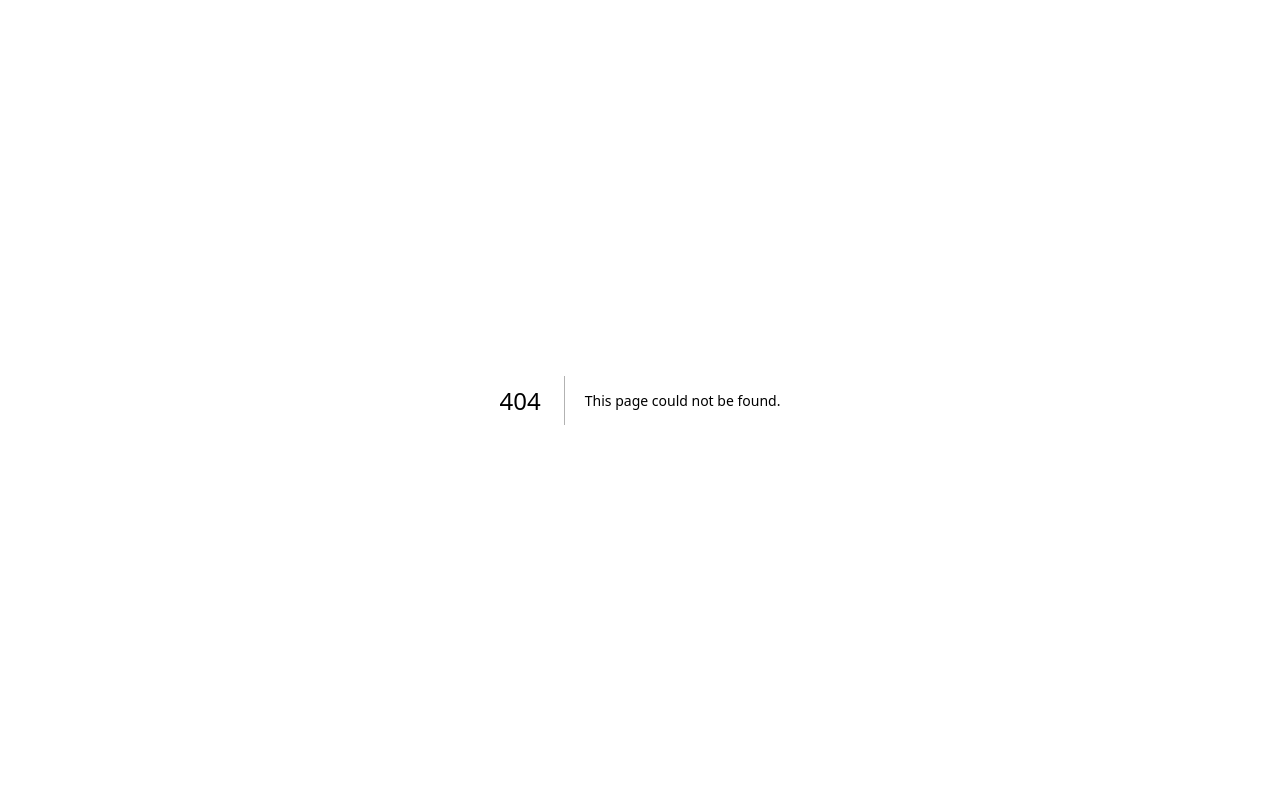
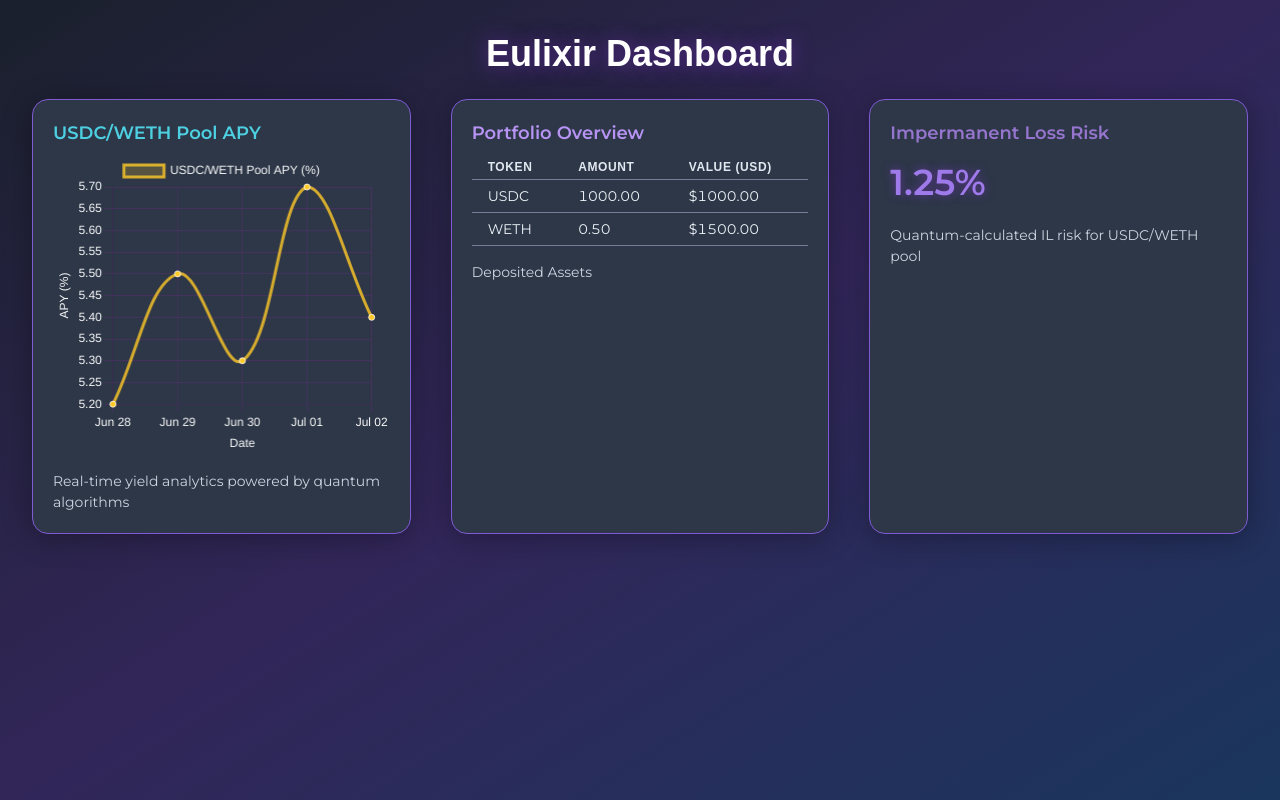
Before and after one commit to TechieTeee/eulixir, a Next.js app: page /dashboard in a window 1280 px wide. Before the commit this address had no page. Built offline with nearby package versions, Linux system fonts and the light colour scheme; a web font is replaced by a local one.

Commit message:
Fixed dashboard route

```diff
--- a/package.json
+++ b/package.json
@@ -15,6 +15,7 @@
     "@eulerxyz/euler-sdk": "^0.2.16",
     "@neondatabase/serverless": "^1.0.1",
     "chart.js": "^4.5.0",
+    "chartjs-adapter-date-fns": "^3.0.0",
     "framer-motion": "^6.5.1",
     "lucide-react": "^0.525.0",
     "next": "15.3.4",
--- /dev/null
+++ b/src/app/dashboard/page.tsx
@@ -0,0 +1,5 @@
+  import Dashboard from '@/components/Dashboard';
+
+  export default function DashboardPage() {
+    return <Dashboard />;
+  }
--- a/src/components/Dashboard.tsx
+++ b/src/components/Dashboard.tsx
@@ -14,6 +14,10 @@ import {
   Tr,
   Th,
   Td,
+  Alert,
+  AlertIcon,
+  Spinner,
+  Center,
 } from "@chakra-ui/react";
 import { motion } from "framer-motion";
 import { Line } from "react-chartjs-2";
@@ -26,6 +30,7 @@ import {
   Title,
   Tooltip,
   Legend,
+  CategoryScale,
 } from "chart.js";
 import "chartjs-adapter-date-fns"; // For date handling in charts
 
@@ -34,6 +39,7 @@ ChartJS.register(
   PointElement,
   LinearScale,
   TimeScale,
+  CategoryScale,
   Title,
   Tooltip,
   Legend
@@ -56,18 +62,30 @@ export default function Dashboard() {
   const [poolData, setPoolData] = useState<PoolData[]>([]);
   const [portfolio, setPortfolio] = useState<PortfolioAsset[]>([]);
   const [ilRisk, setIlRisk] = useState<number>(0);
+  const [loading, setLoading] = useState<boolean>(true);
+  const [error, setError] = useState<string | null>(null);
 
   // Fetch data from API
   useEffect(() => {
     async function fetchData() {
       try {
+        setLoading(true);
+        setError(null);
         const res = await fetch("/api/pool");
+
+        if (!res.ok) {
+          throw new Error(`HTTP error! status: ${res.status}`);
+        }
+
         const data = await res.json();
-        setPoolData(data.apyData);
-        setPortfolio(data.portfolio);
-        setIlRisk(data.ilRisk);
+        setPoolData(data.apyData || []);
+        setPortfolio(data.portfolio || []);
+        setIlRisk(data.ilRisk || 0);
       } catch (error) {
         console.error("Error fetching pool data:", error);
+        setError(error instanceof Error ? error.message : "Failed to fetch data");
+      } finally {
+        setLoading(false);
       }
     }
     fetchData();
@@ -79,106 +97,199 @@ export default function Dashboard() {
       {
         label: "USDC/WETH Pool APY (%)",
         data: poolData.map((point) => ({
-          x: new Date(point.timestamp),
+          x: new Date(point.timestamp).getTime(),
           y: point.apy,
         })),
-        borderColor: "rgba(255, 202, 40, 0.8)", // gold.400
+        borderColor: "rgba(255, 202, 40, 0.8)",
         backgroundColor: "rgba(255, 202, 40, 0.2)",
         pointBackgroundColor: "rgba(255, 202, 40, 1)",
         pointBorderColor: "rgba(255, 255, 255, 0.8)",
         tension: 0.4,
+        fill: false,
       },
     ],
   };
 
   const chartOptions = {
     responsive: true,
+    maintainAspectRatio: false,
     plugins: {
-      legend: { display: true, labels: { color: "#FAFAFA" } }, // platinum.100
-      tooltip: { backgroundColor: "rgba(29, 32, 44, 0.9)" }, // gray.800
+      legend: {
+        display: true,
+        labels: { color: "#FAFAFA" }
+      },
+      tooltip: {
+        backgroundColor: "rgba(29, 32, 44, 0.9)",
+        titleColor: "#FAFAFA",
+        bodyColor: "#FAFAFA",
+      },
     },
     scales: {
       x: {
         type: "time" as const,
-        time: { unit: "day" },
-        title: { display: true, text: "Date", color: "#FAFAFA" },
-        grid: { color: "rgba(156, 39, 176, 0.2)" }, // mystic.500
+        time: {
+          unit: "day" as const,
+          displayFormats: {
+            day: 'MMM dd'
+          }
+        },
+        title: {
+          display: true,
+          text: "Date",
+          color: "#FAFAFA"
+        },
+        grid: { color: "rgba(156, 39, 176, 0.2)" },
+        ticks: { color: "#FAFAFA" },
       },
       y: {
-        title: { display: true, text: "APY (%)", color: "#FAFAFA" },
+        title: {
+          display: true,
+          text: "APY (%)",
+          color: "#FAFAFA"
+        },
         grid: { color: "rgba(156, 39, 176, 0.2)" },
+        ticks: { color: "#FAFAFA" },
       },
     },
-  };
+  } as const;
+
+  if (loading) {
+    return (
+      <Box p={8} bgGradient="linear(to-br, gray.900, purple.900, blue.900)">
+        <Center height="400px">
+          <Spinner size="xl" color="purple.400" />
+        </Center>
+      </Box>
+    );
+  }
+
+  if (error) {
+    return (
+      <Box p={8} bgGradient="linear(to-br, gray.900, purple.900, blue.900)">
+        <Alert status="error" bg="red.800" borderColor="red.600">
+          <AlertIcon />
+          Error loading dashboard: {error}
+        </Alert>
+      </Box>
+    );
+  }
 
   return (
-    <Box p={8} bgGradient="linear(to-br, gray.900, mystic.900, indigo.900)">
-      <Heading as="h2" size="xl" variant="glowing" mb={6}>
+    <Box p={8} bgGradient="linear(to-br, gray.900, purple.900, blue.900)" minHeight="100vh">
+      <Heading
+        as="h2"
+        size="xl"
+        mb={6}
+        color="white"
+        textAlign="center"
+        textShadow="0 0 20px rgba(147, 51, 234, 0.5)"
+      >
         Eulixir Dashboard
       </Heading>
+
       <SimpleGrid columns={{ base: 1, md: 2, lg: 3 }} spacing={10}>
         <MotionCard
           initial={{ opacity: 0, y: 20 }}
           animate={{ opacity: 1, y: 0 }}
           transition={{ duration: 0.5 }}
+          bg="gray.800"
+          borderColor="purple.500"
+          borderWidth="1px"
+          _hover={{
+            transform: "translateY(-4px)",
+            boxShadow: "0 8px 25px rgba(147, 51, 234, 0.3)"
+          }}
         >
           <CardBody>
-            <Text variant="azure" mb={2}>
+            <Text color="cyan.300" mb={2} fontWeight="bold" fontSize="lg">
               USDC/WETH Pool APY
             </Text>
             <Box height="300px">
+              {poolData.length > 0 ? (
                 <Line data={chartData} options={chartOptions} />
+              ) : (
+                <Center height="100%">
+                  <Text color="gray.400">No APY data available</Text>
+                </Center>
+              )}
             </Box>
-            <Text variant="dataLabel" mt={4}>
+            <Text color="gray.400" mt={4} fontSize="sm">
               Real-time yield analytics powered by quantum algorithms
             </Text>
           </CardBody>
         </MotionCard>
+
         <MotionCard
           initial={{ opacity: 0, y: 20 }}
           animate={{ opacity: 1, y: 0 }}
           transition={{ duration: 0.5, delay: 0.2 }}
+          bg="gray.800"
+          borderColor="purple.500"
+          borderWidth="1px"
+          _hover={{
+            transform: "translateY(-4px)",
+            boxShadow: "0 8px 25px rgba(147, 51, 234, 0.3)"
+          }}
         >
           <CardBody>
-            <Text variant="mystic" mb={2}>
+            <Text color="purple.300" mb={2} fontWeight="bold" fontSize="lg">
               Portfolio Overview
             </Text>
+            {portfolio.length > 0 ? (
               <Table variant="simple" size="sm">
                 <Thead>
                   <Tr>
-                  <Th color="platinum.100">Token</Th>
-                  <Th color="platinum.100">Amount</Th>
-                  <Th color="platinum.100">Value (USD)</Th>
+                    <Th color="gray.300" borderColor="gray.600">Token</Th>
+                    <Th color="gray.300" borderColor="gray.600">Amount</Th>
+                    <Th color="gray.300" borderColor="gray.600">Value (USD)</Th>
                   </Tr>
                 </Thead>
                 <Tbody>
                   {portfolio.map((asset, index) => (
                     <Tr key={index}>
-                    <Td color="gray.200">{asset.token}</Td>
-                    <Td color="gray.200">{asset.amount.toFixed(2)}</Td>
-                    <Td color="gray.200">${asset.valueUSD.toFixed(2)}</Td>
+                      <Td color="gray.200" borderColor="gray.600">{asset.token}</Td>
+                      <Td color="gray.200" borderColor="gray.600">{asset.amount.toFixed(2)}</Td>
+                      <Td color="gray.200" borderColor="gray.600">${asset.valueUSD.toFixed(2)}</Td>
                     </Tr>
                   ))}
                 </Tbody>
               </Table>
-            <Text variant="dataLabel" mt={4}>
+            ) : (
+              <Center height="200px">
+                <Text color="gray.400">No portfolio data available</Text>
+              </Center>
+            )}
+            <Text color="gray.400" mt={4} fontSize="sm">
               Deposited Assets
             </Text>
           </CardBody>
         </MotionCard>
+
         <MotionCard
           initial={{ opacity: 0, y: 20 }}
           animate={{ opacity: 1, y: 0 }}
           transition={{ duration: 0.5, delay: 0.4 }}
+          bg="gray.800"
+          borderColor="purple.500"
+          borderWidth="1px"
+          _hover={{
+            transform: "translateY(-4px)",
+            boxShadow: "0 8px 25px rgba(147, 51, 234, 0.3)"
+          }}
         >
           <CardBody>
-            <Text variant="violet" mb={2}>
+            <Text color="violet.300" mb={2} fontWeight="bold" fontSize="lg">
               Impermanent Loss Risk
             </Text>
-            <Text fontSize="4xl" color="mystic.400" fontWeight="bold">
+            <Text
+              fontSize="4xl"
+              color="purple.400"
+              fontWeight="bold"
+              textShadow="0 0 10px rgba(147, 51, 234, 0.5)"
+            >
               {ilRisk.toFixed(2)}%
             </Text>
-            <Text variant="dataLabel" mt={4}>
+            <Text color="gray.400" mt={4} fontSize="sm">
               Quantum-calculated IL risk for USDC/WETH pool
             </Text>
           </CardBody>
```
Also changed, not shown: 1 other file (tests, documents, lock files or other folders). Lines whose indentation alone changed are shown as unchanged.
